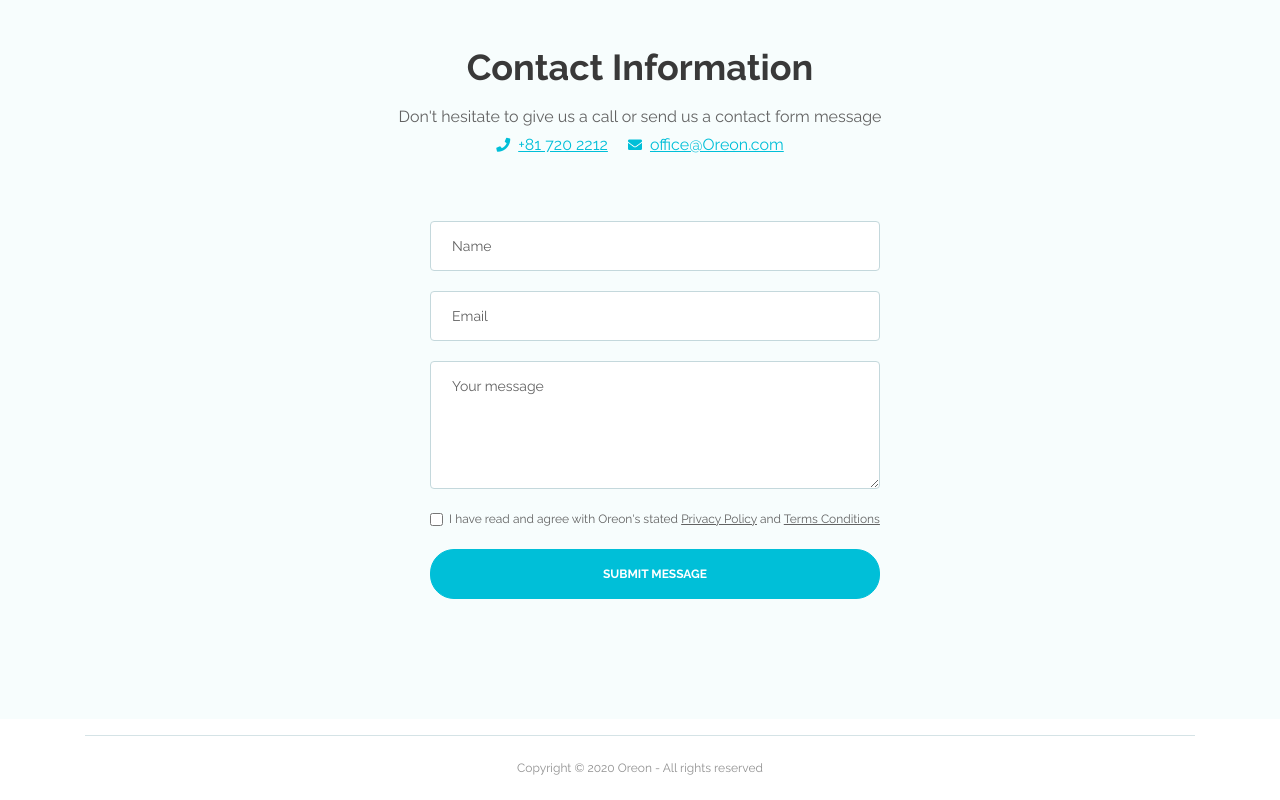
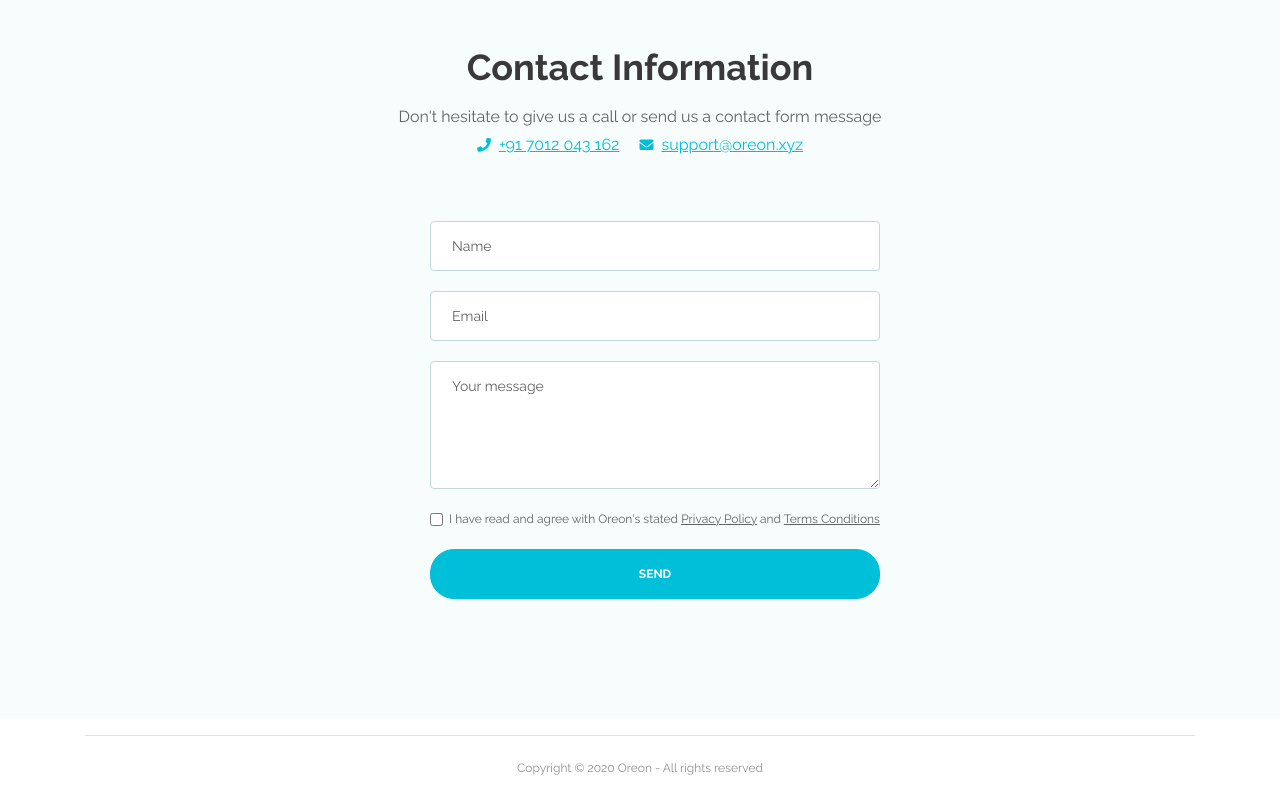
Before and after one commit to VendX/VendX.github.io, a website: page index.html in a window 1280 px wide. Shown: the part 5029-5829 px from the top of the page. Drawn offline with Linux system fonts and the light colour scheme.

Commit message:
🚧 Start work on email form

```diff
--- a/index.html
+++ b/index.html
@@ -850,16 +850,16 @@
                 <ul class="list-unstyled li-space-lg">
                     <li class="address">Don't hesitate to give us a call or send us a contact form message</li>
 <!--                    <li><i class="fas fa-map-marker-alt"></i>22 Innovative Area, San Francisco, CA 94043, US</li>-->
-                    <li><i class="fas fa-phone"></i><a class="turquoise" href="tel:003024630820">+81 720 2212</a></li>
-                    <li><i class="fas fa-envelope"></i><a class="turquoise" href="mailto:office@Oreon.com">office@Oreon.com</a></li>
+                    <li><i class="fas fa-phone"></i><a class="turquoise" href="tel:917012043162">+91 7012 043 162</a></li>
+                    <li><i class="fas fa-envelope"></i><a class="turquoise" href="mailto:support@oreon.xyz">support@oreon.xyz</a></li>
                 </ul>
             </div> <!-- end of col -->
         </div> <!-- end of row -->
         <div class="row">
             <!-- Contact Form -->
-            <form id="contactForm" data-toggle="validator" data-focus="false">
+            <form id="contactForm" data-toggle="validator" data-focus="false" action="mailto:support@oreon.xyz">
                 <div class="form-group">
-                    <input type="text" class="form-control-input" id="cname" required>
+                    <input type="text" class="form-control-input" id="cname" name="subject" required>
                     <label class="label-control" for="cname">Name</label>
                     <div class="help-block with-errors"></div>
                 </div>
@@ -869,16 +869,19 @@
                     <div class="help-block with-errors"></div>
                 </div>
                 <div class="form-group">
-                    <textarea class="form-control-textarea" id="cmessage" required></textarea>
+                    <textarea class="form-control-textarea" id="cmessage" name="body" required></textarea>
                     <label class="label-control" for="cmessage">Your message</label>
                     <div class="help-block with-errors"></div>
                 </div>
                 <div class="form-group checkbox">
-                    <input type="checkbox" id="cterms" value="Agreed-to-Terms" required>I have read and agree with Oreon's stated <a href="privacy-policy.html">Privacy Policy</a> and <a href="terms-conditions.html">Terms Conditions</a>
+		    <input type="checkbox" id="cterms" value="Agreed-to-Terms"
+		    required>I have read and agree with Oreon's stated <a
+		    href="privacy-policy.html">Privacy Policy</a> and <a
+	    href="terms-conditions.html">Terms Conditions</a>
                     <div class="help-block with-errors"></div>
                 </div>
                 <div class="form-group">
-                    <button type="submit" class="form-control-submit-button">SUBMIT MESSAGE</button>
+                    <input type="submit" class="form-control-submit-button" value="SEND">
                 </div>
                 <div class="form-message">
                     <div id="cmsgSubmit" class="h3 text-center hidden"></div>
```
